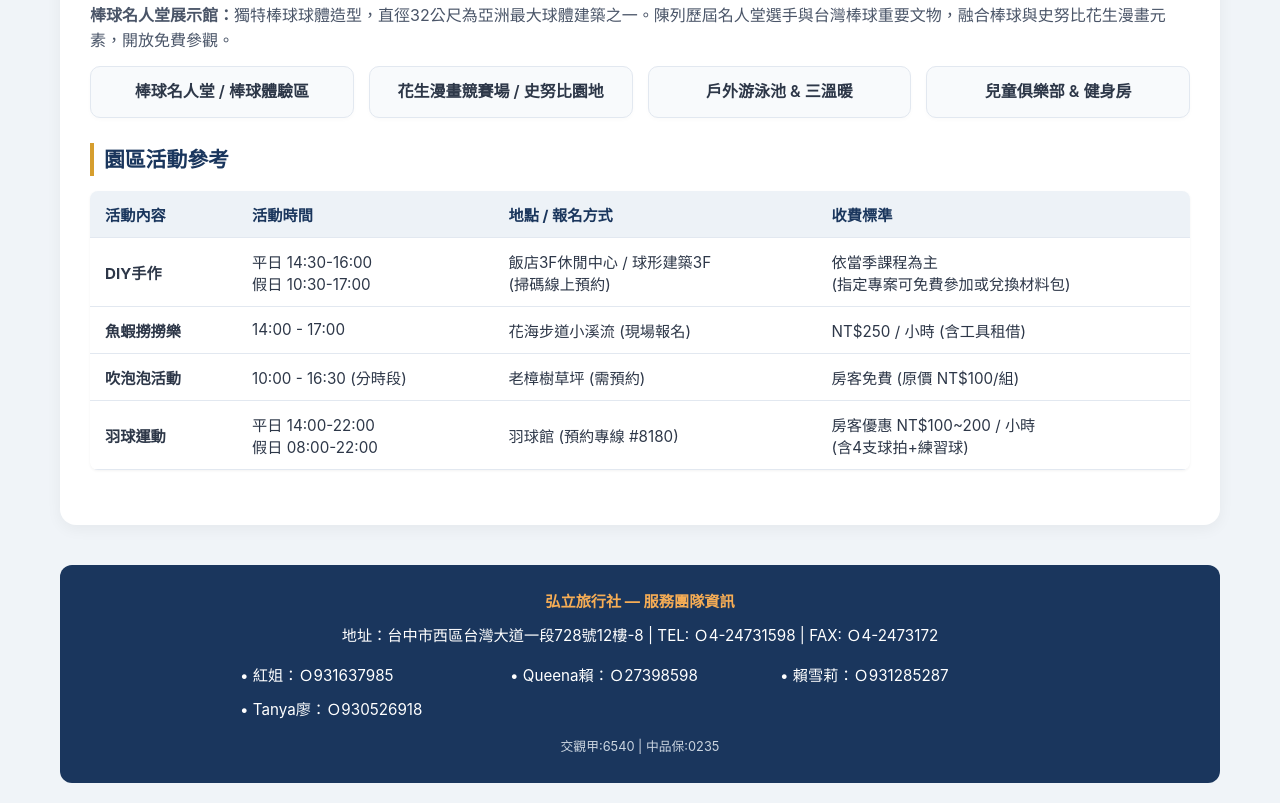
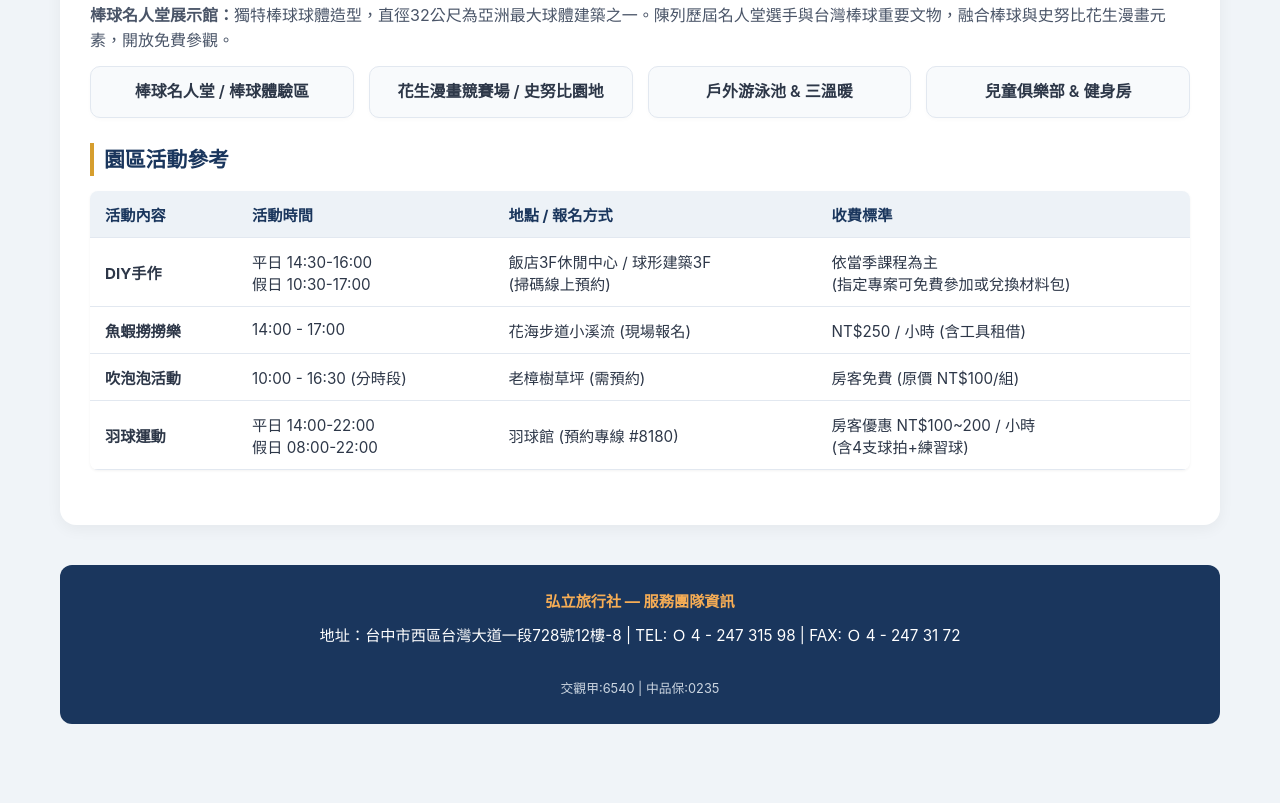
Before and after one commit to huanghuichun0120/jt-travel, a plain HTML site: page index.html in a window 1280 px wide. Shown: the part 938-1741 px from the top of the page. After the commit the page ends 1682 px from the top, so only its background shows below. Drawn offline with Linux system fonts and the light colour scheme.

Commit message:
Add files via upload

```diff
--- a/index.html
+++ b/index.html
@@ -602,12 +602,9 @@
         <!-- Footer -->
         <footer>
             <h4>弘立旅行社 — 服務團隊資訊</h4>
-            <p>地址：台中市西區台灣大道一段728號12樓-8 | TEL: Ｏ4-24731598 | FAX: Ｏ4-2473172</p>
+            <p>地址：台中市西區台灣大道一段728號12樓-8 | TEL: Ｏ 4 - 247 315 98 | FAX:  Ｏ 4 - 247 31 72</p>
             <div class="contact-grid">
-                <div>• 紅姐：Ｏ931637985</div>
-                <div>• Queena賴：Ｏ27398598</div>
-                <div>• 賴雪莉：Ｏ931285287</div>
-                <div>• Tanya廖：Ｏ930526918</div>
+
             </div>
             <p style="margin-top: 15px; font-size: 0.8rem; color: #cbd5e0;">交觀甲:6540 | 中品保:0235</p>
         </footer>
```
